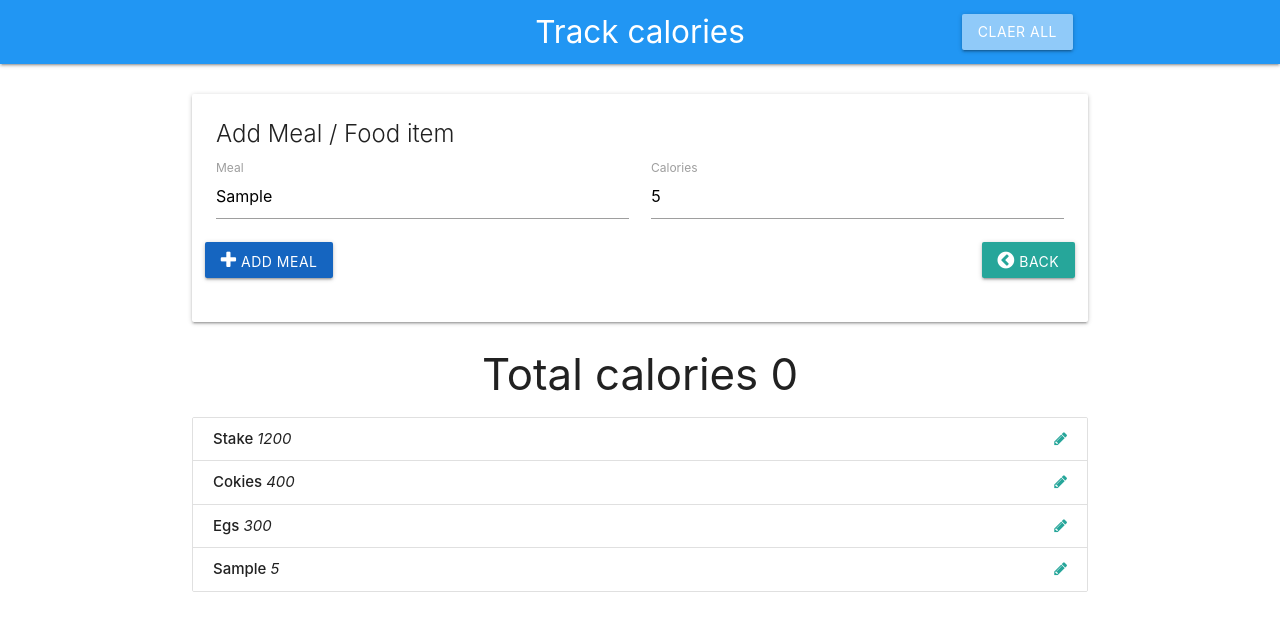
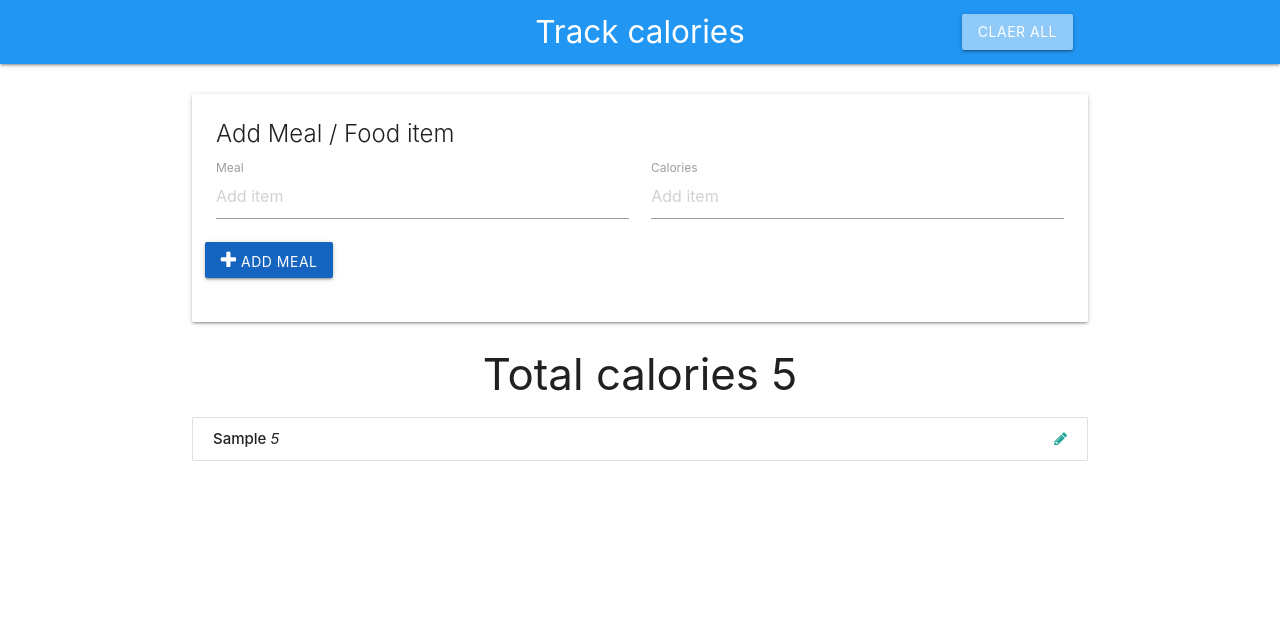
Before and after one commit to alenskupnjak/calorijeCalc, a plain HTML site: page index.html in a window 1280 px wide. Both pictures are taken after typing "Sample", "5" into the empty fields and a click on the button "ADD MEAL". Drawn offline with nearby package versions, Linux system fonts and the light colour scheme.

Commit message:
003 total calories

```diff
--- a/app.js
+++ b/app.js
@@ -1,6 +1,4 @@
 // Storage controller ************************
-
-
 
 // Item controller *************************
 const ItemCtrl = (function () {
@@ -14,66 +12,79 @@ const ItemCtrl = (function () {
   // Data structure
   const data = {
     items: [
-      { id: 0, name: 'Stake', calories: 1200 },
-      { id: 1, name: 'Cokies', calories: 400 },
-      { id: 2, name: 'Egs', calories: 300 },
+      // { id: 0, name: 'Stake', calories: 1200 },
+      // { id: 1, name: 'Cokies', calories: 400 },
+      // { id: 2, name: 'Egs', calories: 300 },
     ],
     currentItem: null,
     totalCalories: 0,
   };
 
-
   // Public methods
   return {
-    getItems: function(){
+    getItems: function () {
       return data.items;
     },
-    addItem: function(name, caloriesData){
+    addItem: function (name, caloriesData) {
       // create ID
-      if(data.items.length > 0) {
-        ID = data.items[data.items.length -1].id + 1
+      if (data.items.length > 0) {
+        ID = data.items[data.items.length - 1].id + 1;
       } else {
         ID = 0;
       }
 
       // Calories to number
-      const calories = parseInt(caloriesData)
+      const calories = parseInt(caloriesData);
 
       // New Item
-      newItem = new Item (ID, name, calories)
+      newItem = new Item(ID, name, calories);
 
       // Add item to array
-      data.items.push(newItem)
+      data.items.push(newItem);
 
       console.log(data);
 
-
       return newItem;
     },
-    logData: function(){
-      return data
-    }
-  }
+    getTotalCalories : function(){
+      let totalCalories = 0;
+      data.items.forEach(e =>{
+        totalCalories += e.calories;
+      })
+      console.log(totalCalories);
+      // set totlacalories in data structure
+      data.totalCalories = totalCalories;
+
+      // return total
+      return data.totalCalories;
+    },
+    logData: function () {
+      return data;
+    },
+  };
 })();
 
 
 
-// UI Controler *****************************************
+// UI Controler   UI Controler    UI Controler   UI Controler
 const UICtrl = (function () {
   const UISelectors = {
     itemList: '#item-list',
     addBtn: '.add-btn',
+    updateBtn: '.update-btn',
+    deleteBtn: '.delete-btn',
+    backBtn: '.back-btn',
     itemNameInput: '#item-name',
-    itemCaloriesInput: '#item-calories'
-  }
-
+    itemCaloriesInput: '#item-calories',
+    totalCalories: '.total-calories'
+  };
 
   // Public methods
   return {
-    populateItemsList : function(items){
+    populateItemsList: function (items) {
       let html = '';
 
-      items.forEach(e => {
+      items.forEach((e) => {
         html += `
         <li class="collection-item" id="item-${e.id}">
             <strong> ${e.name} </strong> <em> ${e.calories}</em>
@@ -84,16 +95,53 @@ const UICtrl = (function () {
       // Insert list items
       document.querySelector(UISelectors.itemList).innerHTML = html;
     },
-    getItemInput: function(){
+    addListItem: function (item) {
+      // show the list
+      document.querySelector(UISelectors.itemList).style.display = 'block'
+
+      // Create li element
+      const li = document.createElement('li');
+      // Add class
+      li.className = 'collection-item';
+      // Add ID
+      li.id = `item-${item.id}`;
+      // Add HTML
+      li.innerHTML = `
+        <strong> ${item.name} </strong> <em> ${item.calories}</em>
+        <a href="" class="edit-item secondary-content"> <i class="edit-item fa fa-pencil"></i> </a>
+      `;
+      // Insert item
+      document
+        .querySelector(UISelectors.itemList)
+        .insertAdjacentElement('beforeend', li);
+    },
+    getItemInput: function () {
       return {
         name: document.querySelector(UISelectors.itemNameInput).value,
-        calories: document.querySelector(UISelectors.itemCaloriesInput).value
-      }
+        calories: document.querySelector(UISelectors.itemCaloriesInput).value,
+      };
     },
-    getSelectors: function(){
+    clearInput: function(){
+      document.querySelector(UISelectors.itemNameInput).value = '';
+      document.querySelector(UISelectors.itemCaloriesInput).value = '';
+    },
+    hideList: function() {
+      document.querySelector(UISelectors.itemList).style.display='none'
+    },
+    showTotalCalories: function(total){
+      document.querySelector(UISelectors.totalCalories).textContent = total;
+    },
+    clearEditState: function(){
+      UICtrl.clearInput();
+      document.querySelector(UISelectors.updateBtn).style.display='none'
+      document.querySelector(UISelectors.deleteBtn).style.display='none'
+      document.querySelector(UISelectors.backBtn).style.display='none'
+      document.querySelector(UISelectors.addBtn).style.display='inline'
+    },
+    getSelectors: function () {
       return UISelectors;
-    }
-  }
+    },
+  };
 })();
 
 
@@ -101,54 +149,71 @@ const UICtrl = (function () {
 // App Controler ***************************************
 const App = (function (ItemCtrl, UICtrl) {
   // Load event liseners
-  const loadEventLoadliseners = function() {
+  const loadEventLoadliseners = function () {
     //  Get UI selector
     const UISelectors = UICtrl.getSelectors();
 
     // Add item event
-    document.querySelector(UISelectors.addBtn).addEventListener('click', itemAddSubmit)
-  }
-
+    document
+      .querySelector(UISelectors.addBtn)
+      .addEventListener('click', itemAddSubmit);
+  };
 
   // Add item submit
-  const itemAddSubmit = function(e) {
+  const itemAddSubmit = function (e) {
     // Get form input from UI controler
     const input = UICtrl.getItemInput();
 
     // check for name and clories items
-    if(input.name !== '' &&  input.calories !== ''){
+    if (input.name !== '' && input.calories !== '') {
       // Add item
-       const newItem = ItemCtrl.addItem(input.name, input.calories);
+      const newItem = ItemCtrl.addItem(input.name, input.calories);
+
+      // Add item the UL list
+      UICtrl.addListItem(newItem);
+
+      //  Get the total calories
+      const totalCalories = ItemCtrl.getTotalCalories();
+
+      // Add total calories to UI
+      UICtrl.showTotalCalories(totalCalories);
+
+      // Clear input fields
+      UICtrl.clearInput();
     }
 
-    // fetch items from data structure
-    const items = ItemCtrl.getItems();
-
-    UICtrl.populateItemsList(items);
     e.preventDefault();
-  }
+  };
 
   // console.log(ItemCtrl.logData());
 
-
-
   // Public methods
   return {
-    init: function(){
-      console.log('Inicijalizacija aplikacije');
+    init: function () {
+      // Set initial state
+      UICtrl.clearEditState();
 
       // fetch items from data structure
       const items = ItemCtrl.getItems();
 
-      // Populate items
-      UICtrl.populateItemsList(items);
+      // check if any items
+      if(items.length === 0) {
+        UICtrl.hideList();
+      } else {
+        // Populate items
+        UICtrl.populateItemsList(items);
+      }
+      //  Get the total calories
+      const totalCalories = ItemCtrl.getTotalCalories();
+
+      // Add total calories to UI
+      UICtrl.showTotalCalories(totalCalories);
 
       // Load event lisenets
-      loadEventLoadliseners ();
-    }
-  }
+      loadEventLoadliseners();
+    },
+  };
 })(ItemCtrl, UICtrl);
-
 
 // Pokretanje aplikacije
 App.init();
--- a/index.html
+++ b/index.html
@@ -40,8 +40,8 @@
               <input type="number" placeholder="Add item" id="item-calories">
             </div>
             <button class="add-btn btn blue darken-3"><i class="fa fa-plus"></i> Add meal</button>
-            <!-- <button class="update-btn btn orange darken-3"><i class="fa fa-pencil-squqre-o"></i> Update meal</button>
-            <button class="deleta-btn btn red darken-3"><i class="fa fa-remove"></i> Delete meal</button> -->
+            <button class="update-btn btn orange darken-3"><i class="fa fa-pencil-squqre-o"></i> Update meal</button>
+            <button class="delete-btn btn red darken-3"><i class="fa fa-remove"></i> Delete meal</button>
             <button class="back-btn btn gray pull-right"><i class="fa fa-chevron-circle-left"></i> Back</button>
           </div>
         </form>
@@ -54,18 +54,18 @@
 
 
       <ul id="item-list" class="collection">
-          <li class="collection-item" id="item-0">
+          <!-- <li class="collection-item" id="item-0">
             <strong> Steak dinner </strong> <em> 1200 Calories</em>
             <a href="" class="secondary-content"> <i class="edit-item fa fa-pencil"></i> </a>
-          </li>
+          </li> -->
           <!-- <li class="collection-item" id="item-0">
             <strong>  dinner </strong> <em> 200 Calories</em>
             <a href="" class="secondary-content"> <i class="fa fa-pencil"></i> </a>
           </li> -->
-          <li class="collection-item" id="item-0">
+          <!-- <li class="collection-item" id="item-0">
             <strong> Eggs </strong> <em> 300 Calories</em>
             <a href="" class="secondary-content"> <i class="edit-item fa fa-pencil"></i> </a>
-          </li>
+          </li> -->
       </ul>
 
 
```
